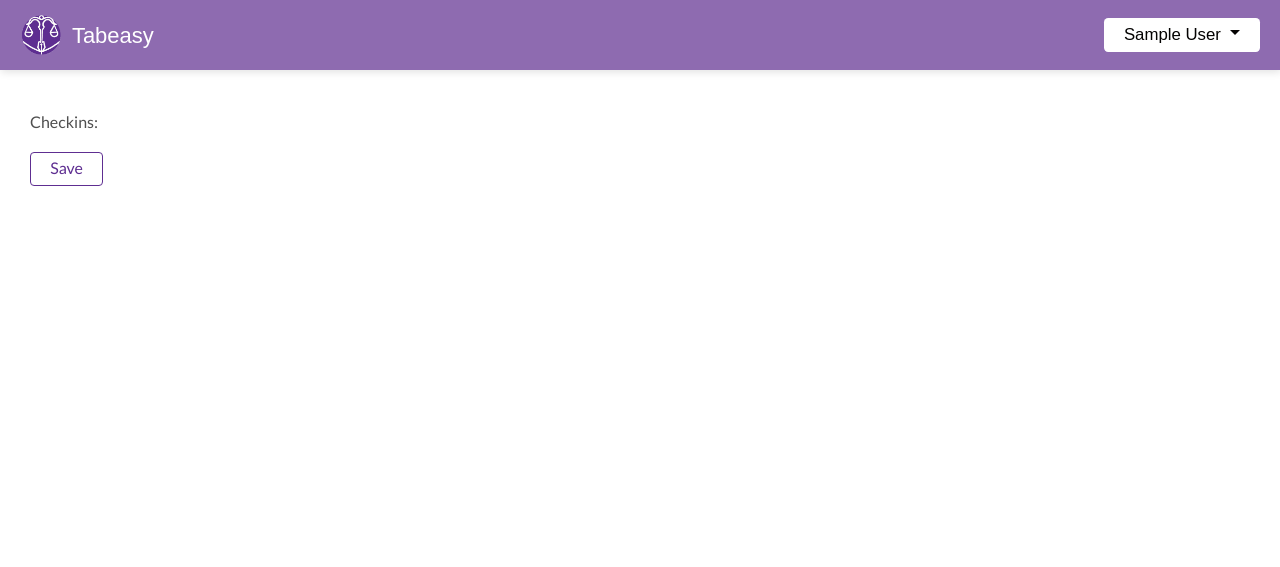
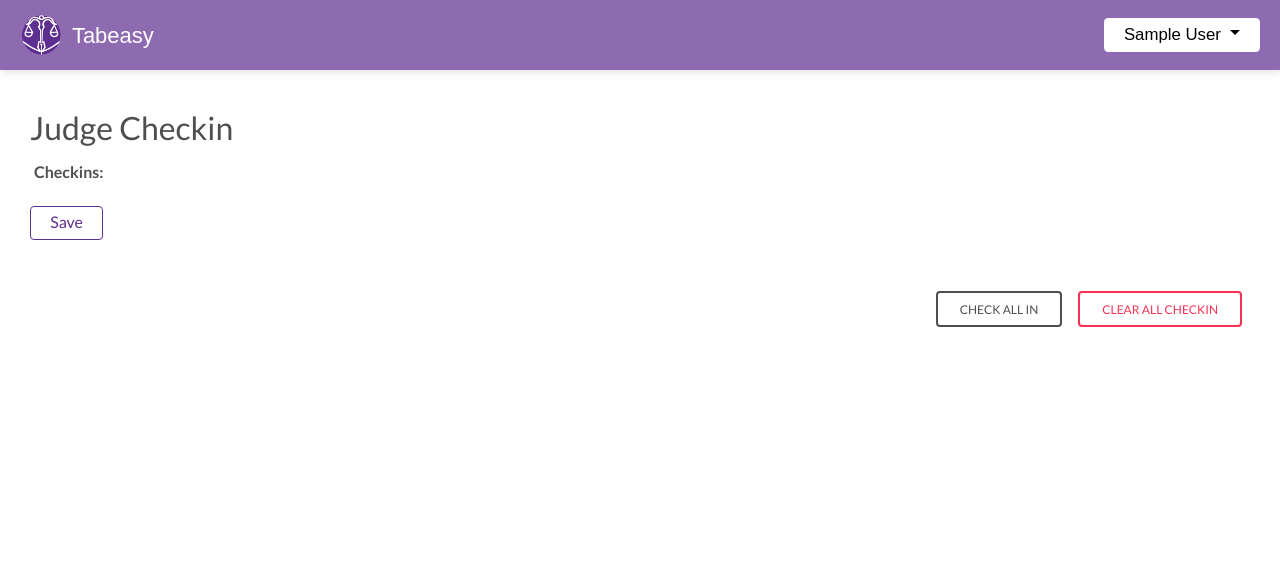
Before and after one commit to carlguo866/tabeasy, a Django app: page /checkin_judges/1 in a window 1280 px wide. Shown: the top 567 px of the page. Run offline with Django 3.2, Linux system fonts and the light colour scheme; the visitor is signed in with stand-in values (Sample User, id 1); data that the repository does not hold is empty; some libraries are stand-ins or nearby versions; some web fonts are replaced.

Commit message:
polish checkin feature

```diff
--- a/templates/tourney/pairing/main.html
+++ b/templates/tourney/pairing/main.html
@@ -74,9 +74,7 @@
 					<a href="{% url 'tourney:checkin_judges' pairing.0.round_num %}">
 						<button type="button" class="button button-primary m-2">Checkin Judges</button>
 					</a>
-					<a href="{% url 'tourney:clear_checkin' %}">
-						<button type="button" class="button button-primary m-2">Clear All Checkin</button>
-					</a>
+
 				</div>
 			{% endfor %}
 
--- /dev/null
+++ b/templates/tourney/tab/checkin_judges.html
@@ -0,0 +1,31 @@
+{% extends 'base.html' %}
+
+{% block content %}
+
+		{% if form.errors %}
+			{% for key, value in form.errors.items %}
+				<div class="alert alert-danger" role="alert">{{ value }}</div>
+			{% endfor %}
+		{% endif %}
+
+		<h2>Judge Checkin</h2>
+		<form method="post">
+			{% csrf_token %}
+			{% include "utils/form_content.html" with form=form %}
+
+			<button class='button button-primary' type="submit">Save</button>
+		 	<input type="hidden" name="next" value="{{ next }}"/>
+		</form>
+		<br>
+		<br>
+
+		<div class="d-flex flex-row-reverse">
+			<a href="{% url 'tourney:clear_checkin' %}">
+			<button type="button" class="btn btn-outline-danger mx-2">Clear All Checkin</button>
+			</a>
+			<a href="{% url 'tourney:checkin_all_judges' round_num %}">
+				<button type="button" class="btn btn-outline-darks mx-2">Check All In</button>
+			</a>
+		</div>
+
+{% endblock content %}
--- a/tourney/forms.py
+++ b/tourney/forms.py
@@ -96,8 +96,8 @@ class RoundForm(forms.ModelForm):
             available_judges_pk = [judge.pk for judge in Judge.objects.all()
                                    if judge.get_availability(pairing.round_num)]
             self.fields['presiding_judge'].queryset = \
-                Judge.objects.filter(pk__in=available_judges_pk, preside__gt=0, checkin=True).order_by('user__username')
-            self.fields['scoring_judge'].queryset = Judge.objects.filter(pk__in=available_judges_pk, checkin=True).order_by('user__username')
+                Judge.objects.filter(pk__in=available_judges_pk, preside__gt=0, checkin=True).order_by('checkin','user__username')
+            self.fields['scoring_judge'].queryset = Judge.objects.filter(pk__in=available_judges_pk, checkin=True).order_by('checkin','user__username')
 
     def clean(self):
         cleaned_data = super().clean()
--- a/tourney/urls.py
+++ b/tourney/urls.py
@@ -11,7 +11,8 @@ urlpatterns = [
     path('pairing/delete/<int:round_num>', views.delete_pairing, name='delete_pairing'),
     path('pairing/next_pairing', views.next_pairing, name='next_pairing'),
     path('checkin_judges/<int:round_num>', views.checkin_judges, name='checkin_judges'),
-    path('clear_checkin', views.clear_checkin, name='clear_checkin'),
+    path('clear_checkin/', views.clear_checkin, name='clear_checkin'),
+    path('checkin_all_judges/<int:round_num>', views.checkin_all_judges, name='checkin_all_judges'),
     path('view_ballot_status/<int:pairing_id>', views.view_ballot_status, name='view_ballot_status'),
     path('results', views.results, name='results'),
     path('individual_awards', views.individual_awards, name='individual_awards'),
--- a/tourney/views.py
+++ b/tourney/views.py
@@ -219,11 +219,18 @@ def checkin_judges(request, round_num):
     else:
         form = CheckinJudgeForm(round_num=round_num)
 
-    return render(request, 'utils/generic_form.html',{'form':form})
+    return render(request, 'tourney/tab/checkin_judges.html',{'form':form, 'round_num':round_num})
 
 @user_passes_test(lambda u: u.is_staff)
 def clear_checkin(request):
     Judge.objects.update(checkin=False)
+    return redirect('tourney:pairing_index')
+
+@user_passes_test(lambda u: u.is_staff)
+def checkin_all_judges(request, round_num):
+    available_judges_pk = [judge.pk for judge in Judge.objects.all()
+                           if judge.get_availability(round_num)]
+    Judge.objects.filter(pk__in=available_judges_pk).update(checkin=True)
     return redirect('tourney:pairing_index')
 
 @user_passes_test(lambda u: u.is_staff)
```
